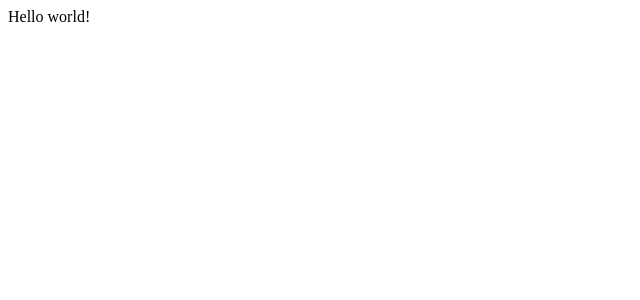
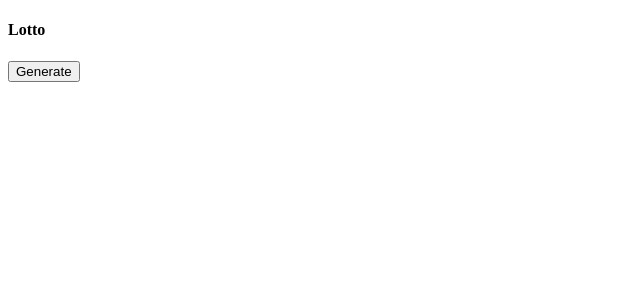
Before and after one commit to andrewsanc/lotto-gens, a React (Create React App) app: page / in a window 1280 px wide. Shown: the top 300 px of the page, without its empty margins (0-640 px from the left). Built offline with nearby package versions, Linux system fonts and the light colour scheme.

Commit message:
lotto component. render lotto balls function.

```diff
--- a/src/Components/App.js
+++ b/src/Components/App.js
@@ -1,8 +1,9 @@
 import React from "react";
+import Lotto from "./Lotto";
 import "./App.css";
 
 const App = () => {
-  return <div>Hello world!</div>;
+  return <Lotto numBalls={6} maxNum={40} />;
 };
 
 export default App;
--- /dev/null
+++ b/src/Components/Lotto.js
@@ -0,0 +1,23 @@
+import React, { useState } from "react";
+
+const Lotto = ({ title = "Lotto", numBalls, maxNum }) => {
+  const [balls, setBalls] = useState([]);
+
+  const generateBalls = () => {
+    // for (let )
+  };
+
+  const renderBalls = [1, 2, 3].forEach((ball) => {
+    return <div>{ball}</div>;
+  });
+
+  return (
+    <div>
+      <h4>{title}</h4>
+      {renderBalls}
+      <button onClick={() => generateBalls()}>Generate</button>
+    </div>
+  );
+};
+
+export default Lotto;
```
